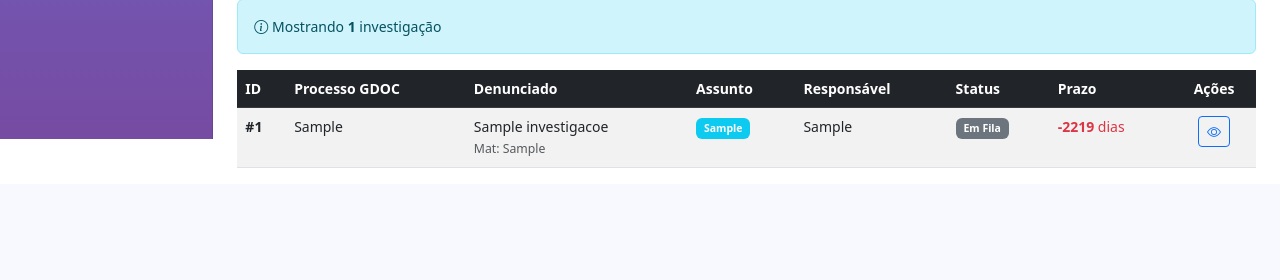
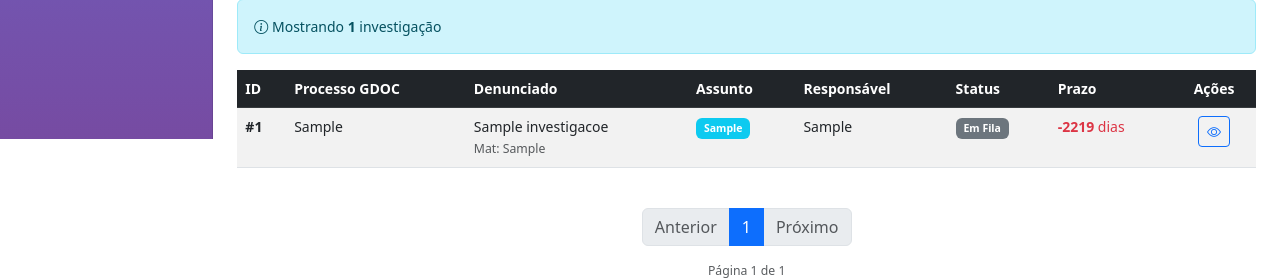
Before and after one commit to odondemelo/Sistema-de-Investiga-o-Preliminar, a Flask app: page /investigacoes in a window 1280 px wide. Shown: the part 661-941 px from the top of the page. Before the commit the page ends 829 px from the top, so only its background shows below. Run offline with Flask 3, Linux system fonts and the light colour scheme; a user stored in the database is signed in; tables that the repository leaves empty hold one stand-in row (values such as "Sample post").

Commit message:
Implementando paginacao na lista de investigacoes

```diff
--- a/app.py
+++ b/app.py
@@ -254,7 +254,7 @@ def relatorios():
                          hoje=hoje)
 
 
-# ==================== ROTA: LISTA DE INVESTIGAÇÕES (COM FILTROS AVANÇADOS) ====================
+# ==================== ROTA: LISTA DE INVESTIGAÇÕES (COM PAGINAÇÃO E FILTROS) ====================
 @app.route('/investigacoes')
 def investigacoes():
     if 'usuario' not in session:
@@ -342,9 +342,16 @@ def investigacoes():
     elif ordenar_por == 'responsavel_desc':
         query = query.order_by(Investigacao.responsavel.desc())
 
-    # ==================== EXECUTAR QUERY ====================
-    resultados = query.all()
-    total_resultados = len(resultados)
+    # ==================== EXECUTAR QUERY COM PAGINAÇÃO ====================
+    # Pega o número da página da URL (padrão = 1)
+    page = request.args.get('page', 1, type=int)
+    per_page = 10  # Número de itens por página
+
+    # Executa a paginação
+    pagination = query.paginate(page=page, per_page=per_page, error_out=False)
+
+    # Total de resultados encontrados (para exibir na tela)
+    total_resultados = pagination.total
 
     # ==================== LISTAS PARA OS FILTROS DINÂMICOS ====================
     lista_status = db.session.query(Investigacao.status).distinct().order_by(Investigacao.status).all()
@@ -354,7 +361,7 @@ def investigacoes():
     lista_complexidades = db.session.query(Investigacao.complexidade).distinct().order_by(Investigacao.complexidade).all()
 
     return render_template('investigacoes.html',
-                         investigacoes=resultados,
+                         investigacoes=pagination, # ✅ Passando o objeto de paginação
                          total_resultados=total_resultados,
                          # Listas para popular os filtros
                          lista_status=[s[0] for s in lista_status if s[0]],
@@ -1138,6 +1145,7 @@ def adicionar_diligencia(id):
 #                 'Protocolo Origem': inv.protocolo_origem,
 #                 'Admitida/Inadmitida': inv.admitida_ou_inadmitida,
 #                 'Unidade Origem': inv.unidade_origem,
+#                 #                 'Unidade Origem': inv.unidade_origem,
 #                 'Classificação': inv.classificacao,
 #                 'Assunto': inv.assunto,
 #                 'Ano': inv.ano,
--- a/templates/investigacoes.html
+++ b/templates/investigacoes.html
@@ -183,7 +183,13 @@
             </tr>
         </thead>
         <tbody>
-            {% for inv in investigacoes %}
+            <!-- ✅ AQUI MUDOU: investigacoes.items -->
+            {% for inv in investigacoes.items %}
+
+            <!-- ✅ CÁLCULO DE PRAZOS DENTRO DO LOOP -->
+            {% set dias_restantes = (inv.previsao_conclusao - hoje).days if inv.previsao_conclusao else None %}
+            {% set esta_atrasado = dias_restantes < 0 if dias_restantes is not none else False %}
+
             <tr>
                 <td><strong>#{{ inv.id }}</strong></td>
                 <td>{{ inv.processo_gdoc or '-' }}</td>
@@ -201,7 +207,7 @@
                 <td>{{ inv.responsavel or '-' }}</td>
                 <td>
                     {% if inv.status == 'Em Andamento' %}
-                        {% if inv.esta_atrasado %}
+                        {% if esta_atrasado %}
                             <span class="badge bg-danger">ATRASADO</span>
                         {% else %}
                             <span class="badge bg-warning text-dark">{{ inv.status }}</span>
@@ -213,9 +219,9 @@
                     {% endif %}
                 </td>
                 <td>
-                    {% if inv.dias_restantes is not none %}
-                        <span class="{% if inv.dias_restantes < 0 %}text-danger{% elif inv.dias_restantes <= 15 %}text-warning{% else %}text-success{% endif %}">
-                            <strong>{{ inv.dias_restantes }}</strong> dias
+                    {% if dias_restantes is not none %}
+                        <span class="{% if dias_restantes < 0 %}text-danger{% elif dias_restantes <= 15 %}text-warning{% else %}text-success{% endif %}">
+                            <strong>{{ dias_restantes }}</strong> dias
                         </span>
                     {% else %}
                         -
@@ -232,7 +238,7 @@
     </table>
 </div>
 
-{% if investigacoes|length == 0 %}
+{% if investigacoes.items|length == 0 %}
 <div class="alert alert-warning text-center">
     <i class="bi bi-exclamation-triangle"></i>
     Nenhuma investigação encontrada com os filtros aplicados.
@@ -240,4 +246,35 @@
 </div>
 {% endif %}
 
+<!-- ==================== PAGINAÇÃO ==================== -->
+<nav aria-label="Navegação de páginas" class="mt-4">
+    <ul class="pagination justify-content-center">
+
+        <!-- Botão Anterior -->
+        <li class="page-item {% if not investigacoes.has_prev %}disabled{% endif %}">
+            <a class="page-link" href="{{ url_for('investigacoes', page=investigacoes.prev_num, **request.args) }}" tabindex="-1">Anterior</a>
+        </li>
+
+        <!-- Números das Páginas -->
+        {% for page_num in investigacoes.iter_pages(left_edge=1, right_edge=1, left_current=1, right_current=2) %}
+            {% if page_num %}
+                <li class="page-item {% if page_num == investigacoes.page %}active{% endif %}">
+                    <a class="page-link" href="{{ url_for('investigacoes', page=page_num, **request.args) }}">{{ page_num }}</a>
+                </li>
+            {% else %}
+                <li class="page-item disabled"><span class="page-link">...</span></li>
+            {% endif %}
+        {% endfor %}
+
+        <!-- Botão Próximo -->
+        <li class="page-item {% if not investigacoes.has_next %}disabled{% endif %}">
+            <a class="page-link" href="{{ url_for('investigacoes', page=investigacoes.next_num, **request.args) }}">Próximo</a>
+        </li>
+    </ul>
+
+    <div class="text-center text-muted small mt-2">
+        Página {{ investigacoes.page }} de {{ investigacoes.pages }}
+    </div>
+</nav>
+
 {% endblock %}
```
